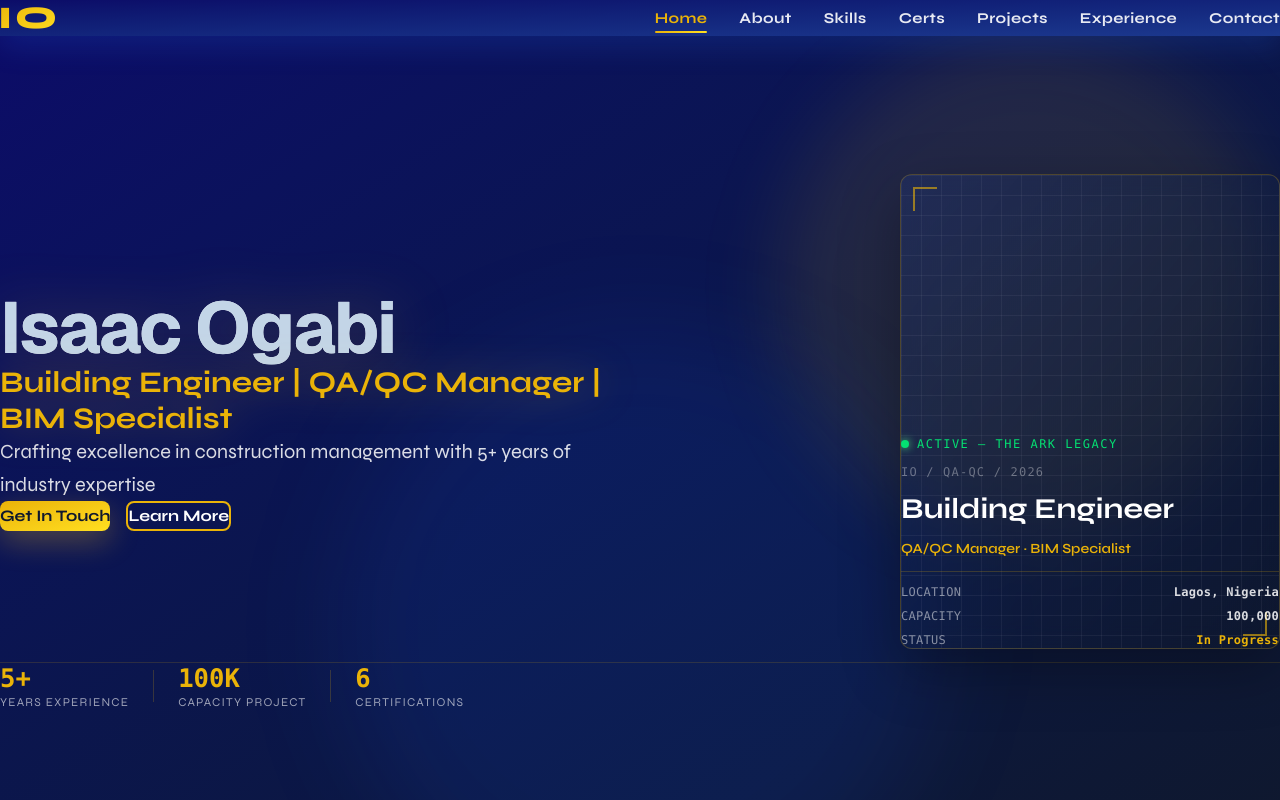
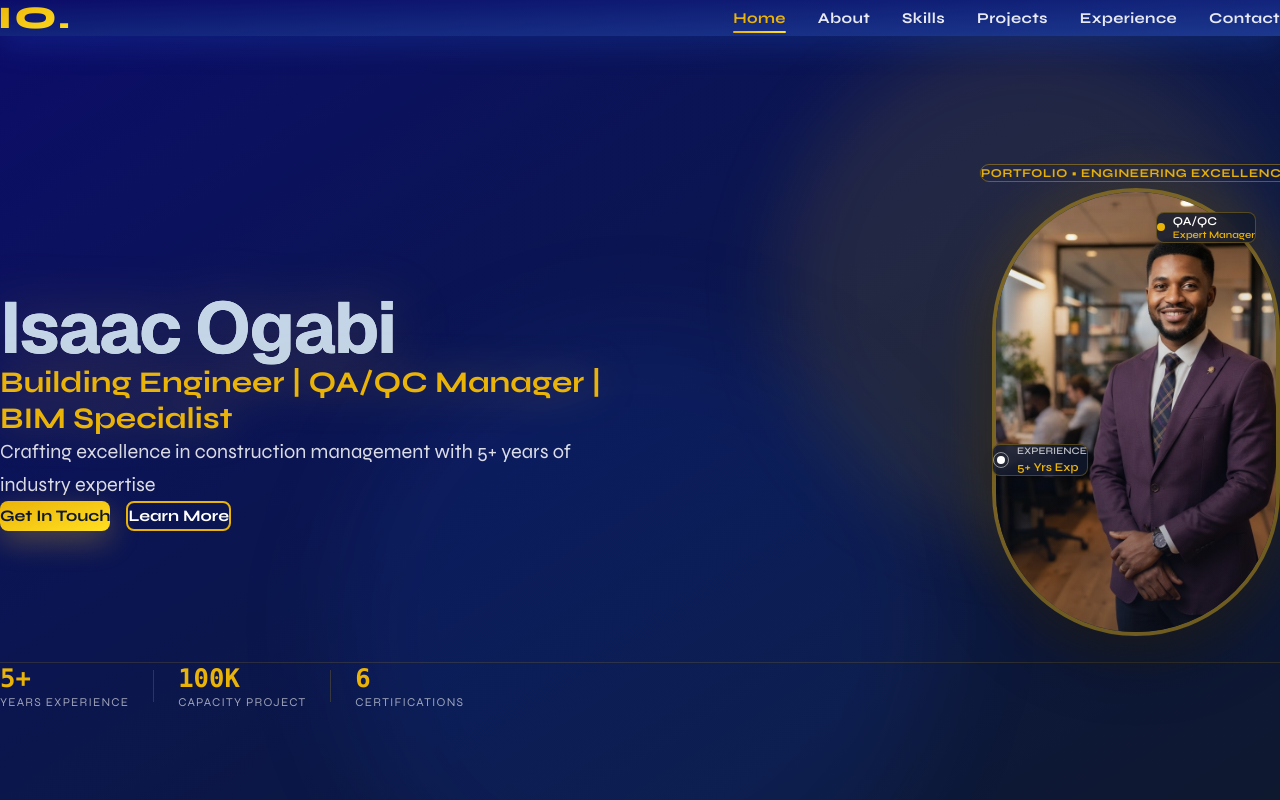
Before and after one commit to GABIs-Hub/isaac-portfolio, a React (Vite) app: page / in a window 1280 px wide. Shown: the top 800 px of the page. Built offline with nearby package versions, Linux system fonts and the light colour scheme.

Commit message:
feat: add Isaac's profile image and update header & app components
Co-authored-by: GABI's WORKSPACE <152714814+GABIs-Hub@users.noreply.github.com>

```diff
--- a/src/App.tsx
+++ b/src/App.tsx
@@ -2,7 +2,6 @@ import Header from './components/Header'
 import Hero from './components/Hero'
 import About from './components/About'
 import Skills from './components/Skills'
-import Certifications from './components/Certifications'
 import Projects from './components/Projects'
 import Experience from './components/Experience'
 import Contact from './components/Contact'
@@ -29,7 +28,6 @@ function App() {
       <Hero onScrollToContact={() => scrollToSection('contact')} onScrollToAbout={() => scrollToSection('about')} />
       <About />
       <Skills />
-      <Certifications />
       <Projects />
       <Experience />
       <Contact />
--- a/src/components/Header.tsx
+++ b/src/components/Header.tsx
@@ -19,7 +19,6 @@ export const Header: React.FC<HeaderProps> = ({ onNavClick }) => {
     { id: 'home', label: 'Home' },
     { id: 'about', label: 'About' },
     { id: 'skills', label: 'Skills' },
-    { id: 'certifications', label: 'Certs' },
     { id: 'projects', label: 'Projects' },
     { id: 'experience', label: 'Experience' },
     { id: 'contact', label: 'Contact' },
@@ -85,7 +84,7 @@ export const Header: React.FC<HeaderProps> = ({ onNavClick }) => {
             transition={{ duration: 0.3 }}
             onClick={() => handleNavigate('home')}
           >
-            IO
+            IO.
           </motion.div>
 
           <button
--- a/src/components/Hero.tsx
+++ b/src/components/Hero.tsx
@@ -76,62 +76,78 @@ export const Hero: React.FC<HeroProps> = ({ onScrollToContact, onScrollToAbout }
           </motion.div>
         </motion.div>
 
-        {/* Profile visualization with blueprint card */}
+        {/* Profile Image with Circular Frame and Badges */}
         <motion.div
-          className="relative h-100 md:h-125 flex items-center justify-center lg:justify-end perspective-[1000px]"
+          className="relative h-96 md:h-125 flex items-center justify-center lg:justify-end"
           variants={fadeInRight}
         >
           <motion.div
-            className="relative w-full max-w-95 aspect-4/5 bg-linear-to-br from-blue-600/10 to-slate-900/60 border border-accent-gold/25 rounded-xl p-8 backdrop-blur-md shadow-[0_20px_60px_rgba(0,0,0,0.3)] overflow-hidden flex flex-col justify-end gap-3"
-            initial={{ opacity: 0, scale: 0.9 }}
+            className="relative w-64 h-96 md:w-72 md:h-[28rem] flex items-center justify-center"
+            initial={{ opacity: 0, scale: 0.8 }}
             animate={{ opacity: 1, scale: 1 }}
             transition={{ duration: 0.8, ease: 'easeOut' }}
           >
-            <div className="absolute inset-0 blueprint-grid pointer-events-none" />
+            {/* Circular Border */}
+            <div className="absolute inset-0 rounded-full border-4 border-accent-gold/30 shadow-[0_0_60px_rgba(251,191,36,0.2)]" />
 
-            {/* Blueprint Corners */}
-            <div className="absolute top-3 left-3 w-6 h-6 border-2 border-accent-gold border-r-0 border-b-0 opacity-60" />
-            <div className="absolute bottom-3 right-3 w-6 h-6 border-2 border-accent-gold border-l-0 border-t-0 opacity-60" />
+            {/* Dashed Circular Border */}
+            <div className="absolute inset-3 rounded-full border-2 border-dashed border-accent-gold/40" />
 
-            <div className="relative z-10 h-full flex flex-col justify-end gap-3">
-              <motion.div
-                className="inline-flex items-center gap-2 font-mono text-xs tracking-[1.5px] text-green-400 mb-auto"
-                animate={{ opacity: [1, 0.4, 1] }}
-                transition={{ duration: 2, repeat: Infinity, ease: 'easeInOut' }}
-              >
-                <span className="w-2 h-2 rounded-full bg-green-400 shadow-[0_0_8px_#4ade80]" />
-                ACTIVE — THE ARK LEGACY
-              </motion.div>
+            {/* Profile Image Circle */}
+            <div className="relative w-64 h-96 md:w-72 md:h-[28rem] rounded-full overflow-hidden shadow-[0_20px_60px_rgba(0,0,0,0.5)] border-4 border-accent-gold/20">
+              <img
+                src="/isaac-profile.png"
+                alt="Isaac Ogabi"
+                className="w-full h-full object-cover object-center"
+              />
+              <div className="absolute inset-0 bg-gradient-to-t from-secondary-blue/40 to-transparent" />
+            </div>
 
-              <div className="font-mono text-xs text-white/35 tracking-widest">
-                IO / QA-QC / {new Date().getFullYear()}
-              </div>
-
-              <div className="font-bold text-3xl md:text-[1.8rem] text-white">
-                Building Engineer
-              </div>
-
-              <div className="text-sm text-accent-gold font-semibold">
-                QA/QC Manager · BIM Specialist
-              </div>
-
-              <div className="w-full h-px bg-accent-gold/20 my-2" />
-
-              <div className="flex flex-col gap-2">
-                <div className="flex justify-between font-mono text-xs text-white/50 tracking-wide">
-                  <span>LOCATION</span>
-                  <span className="text-white/85 font-semibold">Lagos, Nigeria</span>
-                </div>
-                <div className="flex justify-between font-mono text-xs text-white/50 tracking-wide">
-                  <span>CAPACITY</span>
-                  <span className="text-white/85 font-semibold">100,000</span>
-                </div>
-                <div className="flex justify-between font-mono text-xs text-white/50 tracking-wide">
-                  <span>STATUS</span>
-                  <span className="text-accent-gold font-semibold">In Progress</span>
+            {/* Top Right Badge - QA/QC Expert Manager */}
+            <motion.div
+              className="absolute top-0 right-0 md:top-6 md:right-6 bg-secondary-blue/80 border border-accent-gold/30 rounded-lg px-3 py-2 backdrop-blur-md shadow-lg"
+              initial={{ opacity: 0, y: -20 }}
+              animate={{ opacity: 1, y: 0 }}
+              transition={{ delay: 0.3 }}
+            >
+              <div className="flex items-center gap-2">
+                <div className="w-2 h-2 rounded-full bg-accent-gold" />
+                <div className="text-xs font-semibold text-white">
+                  <div>QA/QC</div>
+                  <div className="text-accent-gold text-[10px]">Expert Manager</div>
                 </div>
               </div>
-            </div>
+            </motion.div>
+
+            {/* Left Badge - Experience */}
+            <motion.div
+              className="absolute left-0 bottom-32 md:left-0 md:bottom-40 bg-secondary-blue/80 border border-accent-gold/30 rounded-lg px-3 py-2 backdrop-blur-md shadow-lg"
+              initial={{ opacity: 0, x: -20 }}
+              animate={{ opacity: 1, x: 0 }}
+              transition={{ delay: 0.4 }}
+            >
+              <div className="flex items-center gap-2">
+                <div className="w-4 h-4 rounded-full border border-white/50 flex items-center justify-center">
+                  <div className="w-2 h-2 rounded-full bg-white" />
+                </div>
+                <div className="text-xs font-semibold text-white">
+                  <div className="text-[10px] text-white/70">EXPERIENCE</div>
+                  <div className="text-accent-gold">5+ Yrs Exp</div>
+                </div>
+              </div>
+            </motion.div>
+
+            {/* Top Badge - Portfolio */}
+            <motion.div
+              className="absolute -top-6 left-1/2 -translate-x-1/2 bg-transparent border border-accent-gold/40 rounded-full px-4 py-2 backdrop-blur-md"
+              initial={{ opacity: 0, y: -15 }}
+              animate={{ opacity: 1, y: 0 }}
+              transition={{ delay: 0.2 }}
+            >
+              <div className="text-xs font-bold text-accent-gold tracking-wider whitespace-nowrap">
+                PORTFOLIO • ENGINEERING EXCELLENCE
+              </div>
+            </motion.div>
           </motion.div>
         </motion.div>
       </motion.div>
```
Also changed, not shown: public/isaac-profile.png (added).
